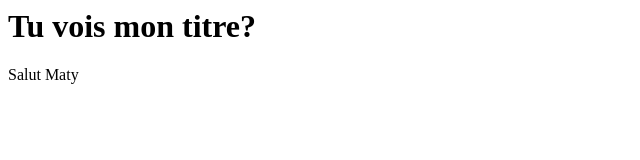
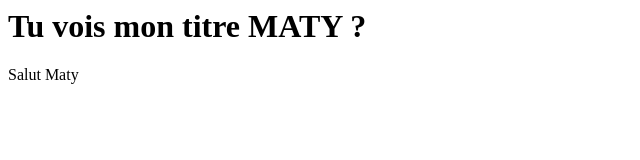
Before and after one commit to Stellaz5/Collaboration, a plain HTML site: page index.html in a window 1280 px wide. Shown: the whole page, without its empty margins (0-640 px from the left). Drawn offline with Linux system fonts and the light colour scheme.

Commit message:
feat: changement h1

```diff
--- a/index.html
+++ b/index.html
@@ -5,7 +5,7 @@
     <title>Document</title>
 </head>
 <body>
-    <h1> Tu vois mon titre?</h1>
+    <h1> Tu vois mon titre MATY ?</h1>
     <p>Salut Maty</p>
 </body>
 </html>
```
